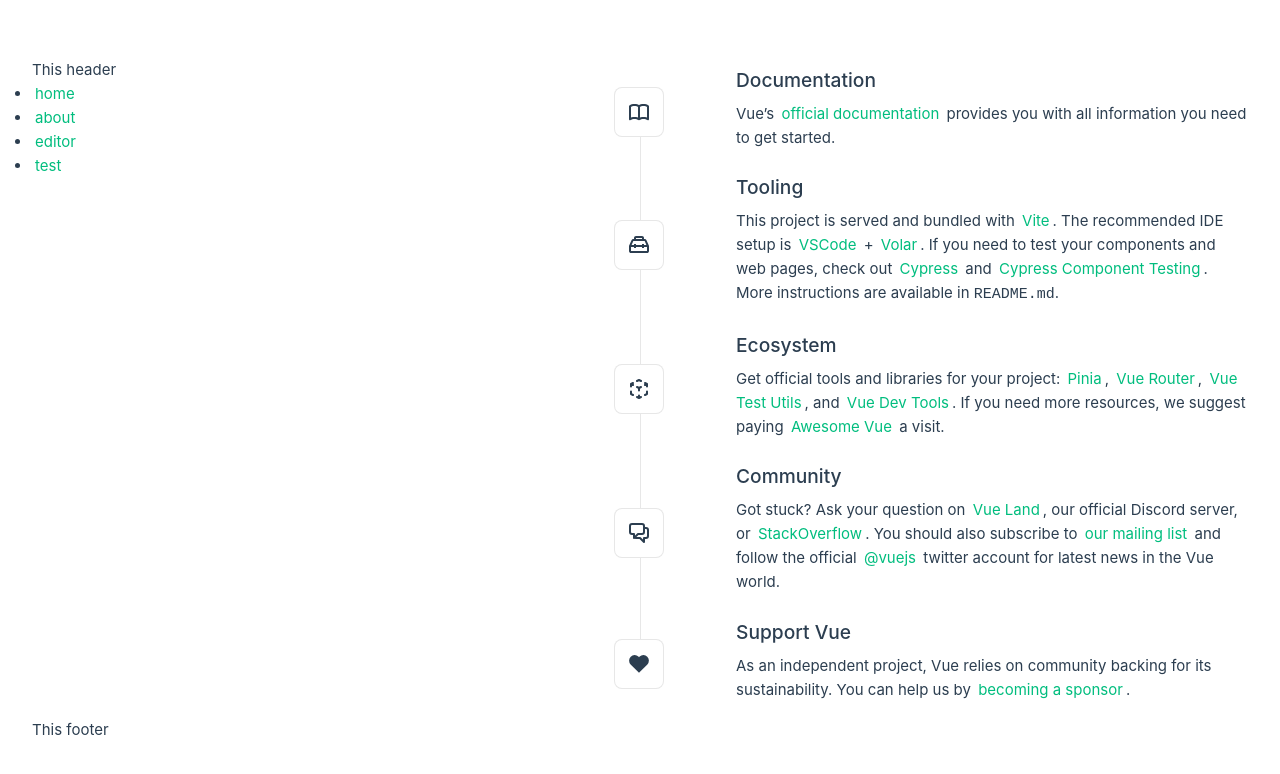
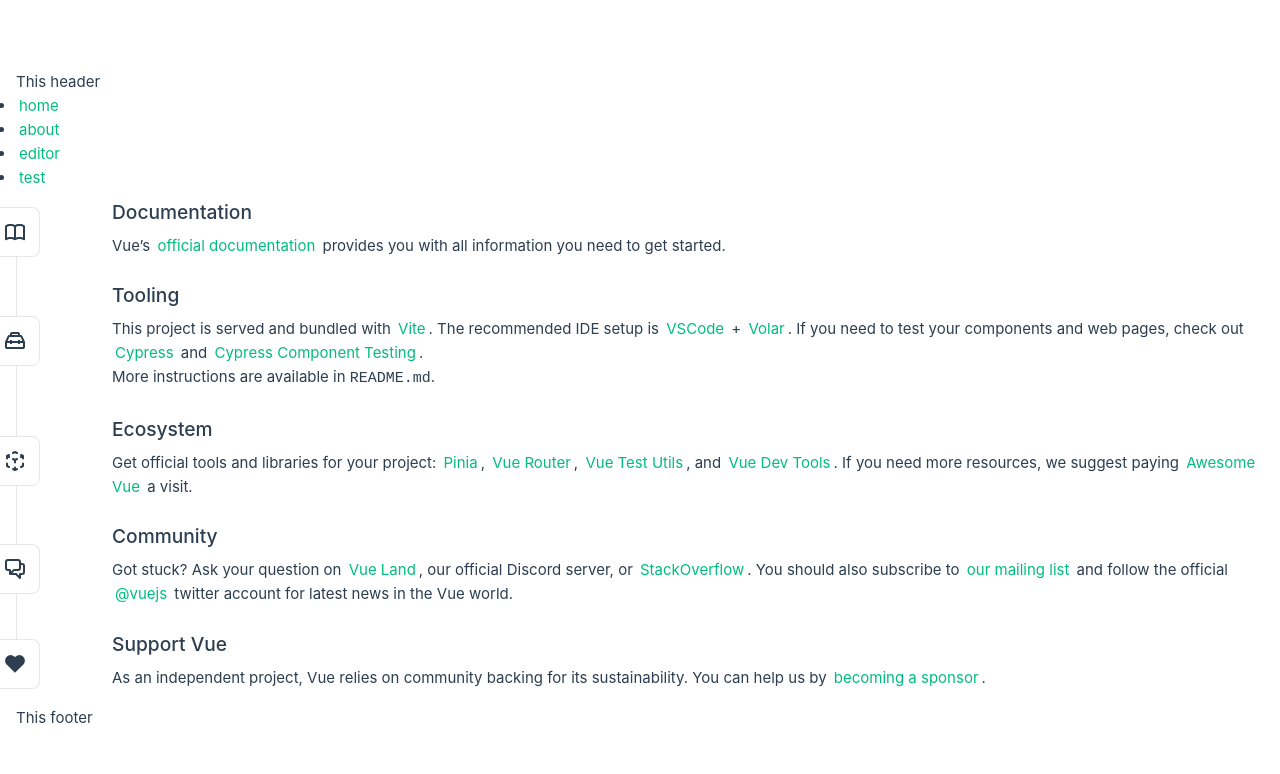
Before and after one commit to j9k3r/sorry-room, a Vue app in the folder sorry-room/: page / in a window 1280 px wide. Shown: the top 774 px of the page. Built offline with nearby package versions, Linux system fonts and the light colour scheme.

Commit message:
Fabric.js обновление логики #12 добавлена возможность редактирование названий слоев и заднего фона

```diff
--- a/sorry-room/src/assets/main.css
+++ b/sorry-room/src/assets/main.css
@@ -28,8 +28,8 @@
   }
 
   #app {
-    display: grid;
-    grid-template-columns: 1fr 1fr;
-    padding: 0 2rem;
+    /*display: grid;*/
+    /*grid-template-columns: 1fr 1fr;*/
+    padding: 0 1rem;
   }
 }
--- a/sorry-room/src/components/editor/Editor.vue
+++ b/sorry-room/src/components/editor/Editor.vue
@@ -93,6 +93,10 @@
 </template>
 
 <style scoped>
+.body {
+  display: grid;
+  grid-template-columns: 1fr 1fr;
+}
 .container {
   width: 800px; /* Фиксированная ширина контейнера */
   height: 600px; /* Фиксированная высота контейнера */
--- a/sorry-room/src/components/editor/Layers.vue
+++ b/sorry-room/src/components/editor/Layers.vue
@@ -130,7 +130,8 @@
                  </v-icon>
                </template>
                 <template v-slot:subtitle>
-                  {{ item.desc }}
+                  <v-text-field label="Layer Name" v-model="editorStore.layers[editorStore.findIndexLayerById(item.id)].desc"></v-text-field>
+<!--                  {{ item.desc }}-->
                 </template>
               </v-list-item>
             </v-card>
@@ -163,7 +164,8 @@
                </v-icon>
              </template>
               <template v-slot:subtitle>
-                {{ item.title }}
+                <v-text-field label="Layer Name" v-model="editorStore.backgrounds[index].title"></v-text-field>
+<!--                {{ item.title }}-->
               </template>
             </v-list-item>
           </v-card>
```
